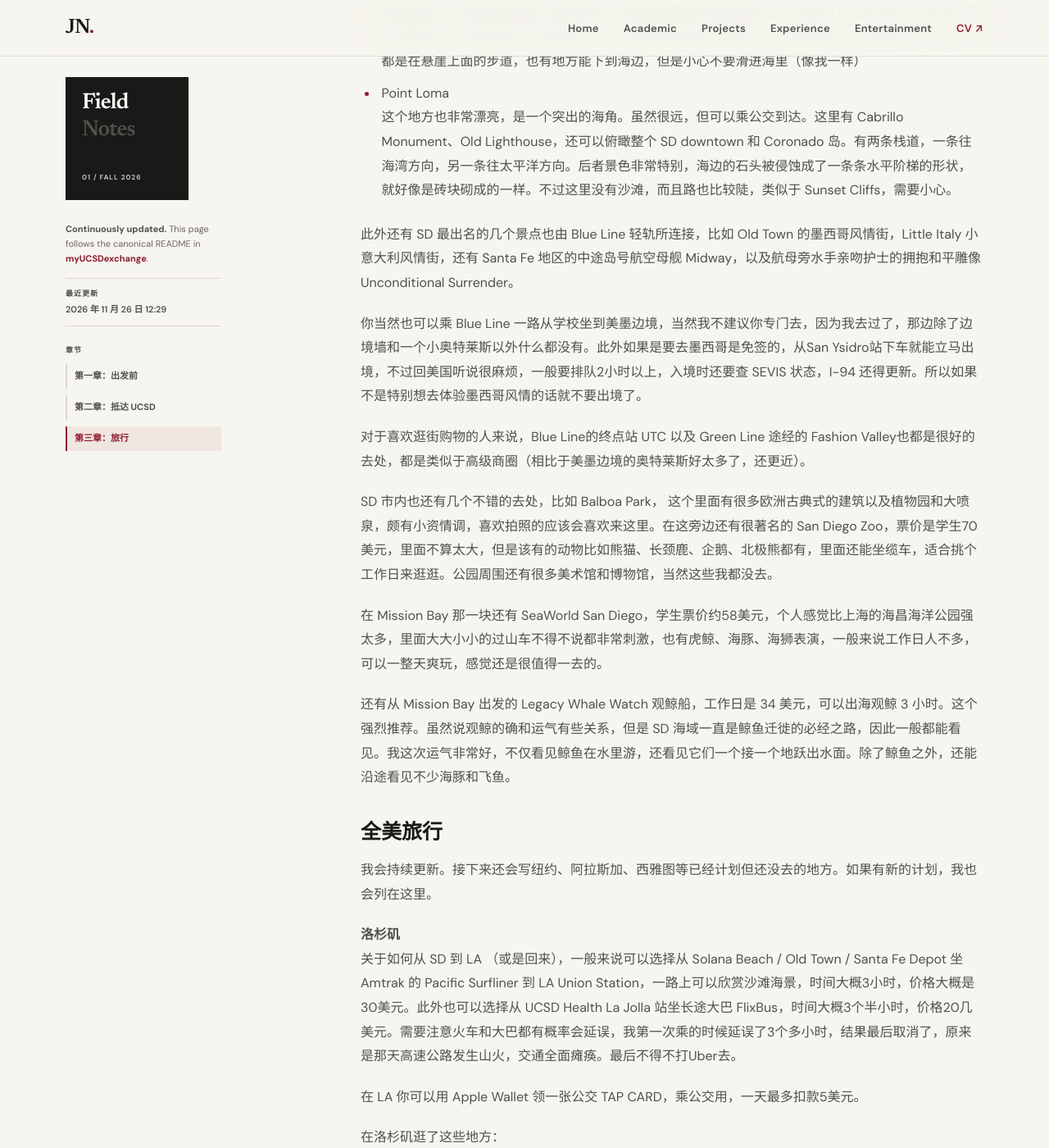
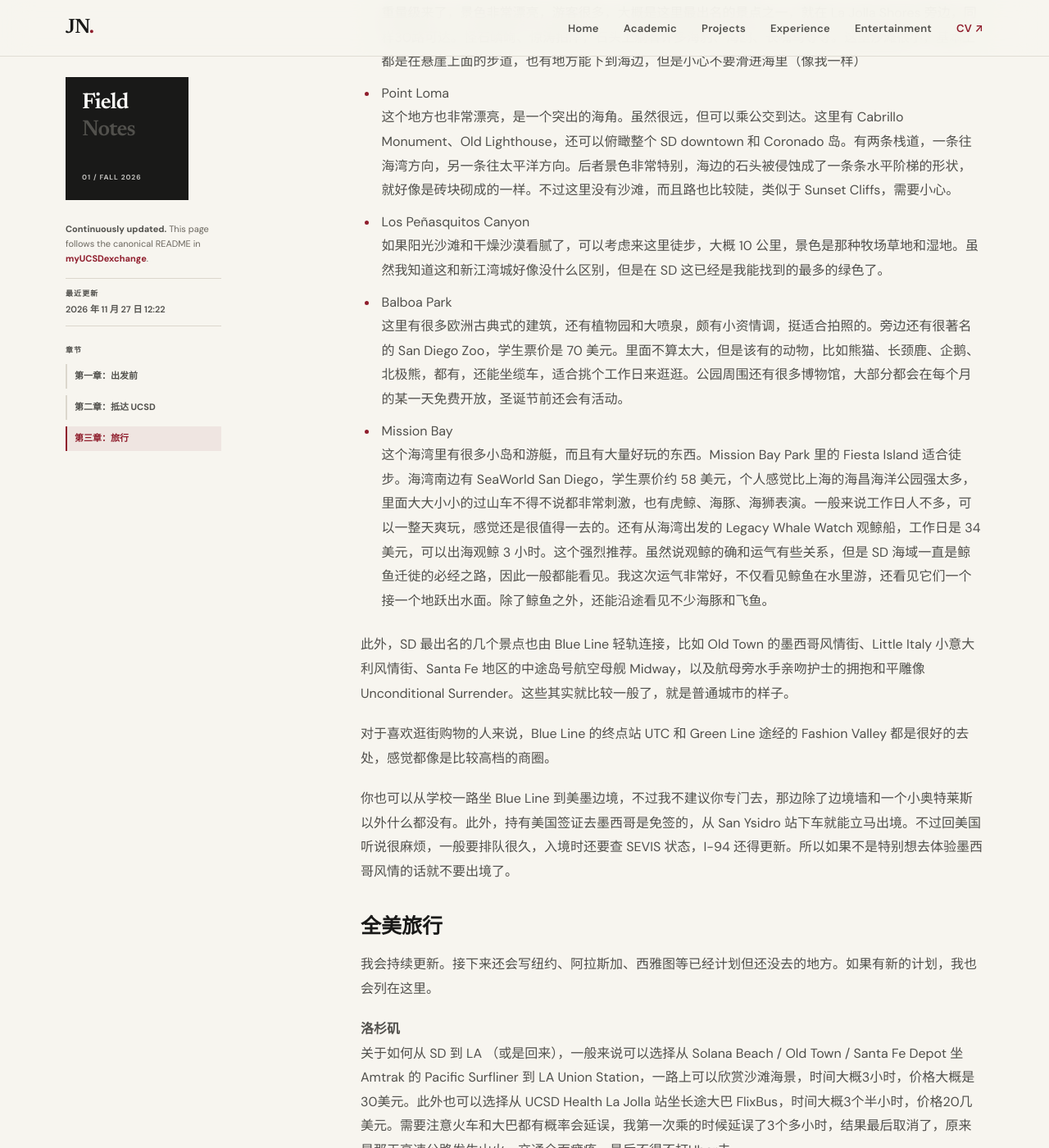
Before and after one commit to JunjieNian/JunjieNian.github.io, a Jekyll site: the page built from exchange-pages/3.md, in a window 1280 px wide and 1400 px high, scrolled down 1160 px. Shown: the whole window at 82% size. Built offline with Jekyll 4.4.1, drawn with Linux system fonts in a browser that asks for light colours.

Commit message:
Sync UCSD exchange notes

```diff
--- a/exchange-pages/3.md
+++ b/exchange-pages/3.md
@@ -4,8 +4,8 @@ layout: exchange
 title: "第三章：旅行 | 我的 UCSD 交换经历"
 description: "Junjie Nian 持续更新的 UCSD 交换经历：从申请、行前准备到校园生活，为后来的交换生提供个人经验参考。"
 permalink: "/exchange/3/"
-last_updated: "2026-11-26T12:29:43+08:00"
-last_updated_display: "2026 年 11 月 26 日 12:29"
+last_updated: "2026-11-27T12:22:36+08:00"
+last_updated_display: "2026 年 11 月 27 日 12:22"
 chapter_number: 3
 chapters:
   - number: 1
@@ -39,18 +39,18 @@ chapters:
   重量级来了，景色非常漂亮，游客很多，大概是这里最出名的景点之一，就在 La Jolla Shores 旁边，同样30路可达。怪石嶙峋、惊涛拍岸，石头上躺着许多海豹、海鸥、长嘴鸟等等。这里沙滩很小，基本上都是在悬崖上面的步道，也有地方能下到海边，但是小心不要滑进海里（像我一样）
 - Point Loma
   这个地方也非常漂亮，是一个突出的海角。虽然很远，但可以乘公交到达。这里有 Cabrillo Monument、Old Lighthouse，还可以俯瞰整个 SD downtown 和 Coronado 岛。有两条栈道，一条往海湾方向，另一条往太平洋方向。后者景色非常特别，海边的石头被侵蚀成了一条条水平阶梯的形状，就好像是砖块砌成的一样。不过这里没有沙滩，而且路也比较陡，类似于 Sunset Cliffs，需要小心。
+- Los Peñasquitos Canyon
+  如果阳光沙滩和干燥沙漠看腻了，可以考虑来这里徒步，大概 10 公里，景色是那种牧场草地和湿地。虽然我知道这和新江湾城好像没什么区别，但是在 SD 这已经是我能找到的最多的绿色了。
+- Balboa Park
+  这里有很多欧洲古典式的建筑，还有植物园和大喷泉，颇有小资情调，挺适合拍照的。旁边还有很著名的 San Diego Zoo，学生票价是 70 美元。里面不算太大，但是该有的动物，比如熊猫、长颈鹿、企鹅、北极熊，都有，还能坐缆车，适合挑个工作日来逛逛。公园周围还有很多博物馆，大部分都会在每个月的某一天免费开放，圣诞节前还会有活动。
+- Mission Bay
+  这个海湾里有很多小岛和游艇，而且有大量好玩的东西。Mission Bay Park 里的 Fiesta Island 适合徒步。海湾南边有 SeaWorld San Diego，学生票价约 58 美元，个人感觉比上海的海昌海洋公园强太多，里面大大小小的过山车不得不说都非常刺激，也有虎鲸、海豚、海狮表演。一般来说工作日人不多，可以一整天爽玩，感觉还是很值得一去的。还有从海湾出发的 Legacy Whale Watch 观鲸船，工作日是 34 美元，可以出海观鲸 3 小时。这个强烈推荐。虽然说观鲸的确和运气有些关系，但是 SD 海域一直是鲸鱼迁徙的必经之路，因此一般都能看见。我这次运气非常好，不仅看见鲸鱼在水里游，还看见它们一个接一个地跃出水面。除了鲸鱼之外，还能沿途看见不少海豚和飞鱼。
 
-此外还有 SD 最出名的几个景点也由 Blue Line 轻轨所连接，比如 Old Town 的墨西哥风情街，Little Italy 小意大利风情街，还有 Santa Fe 地区的中途岛号航空母舰 Midway，以及航母旁水手亲吻护士的拥抱和平雕像 Unconditional Surrender。
+此外，SD 最出名的几个景点也由 Blue Line 轻轨连接，比如 Old Town 的墨西哥风情街、Little Italy 小意大利风情街、Santa Fe 地区的中途岛号航空母舰 Midway，以及航母旁水手亲吻护士的拥抱和平雕像 Unconditional Surrender。这些其实就比较一般了，就是普通城市的样子。
 
-你当然也可以乘 Blue Line 一路从学校坐到美墨边境，当然我不建议你专门去，因为我去过了，那边除了边境墙和一个小奥特莱斯以外什么都没有。此外如果是要去墨西哥是免签的，从San Ysidro站下车就能立马出境，不过回美国听说很麻烦，一般要排队2小时以上，入境时还要查 SEVIS 状态，I-94 还得更新。所以如果不是特别想去体验墨西哥风情的话就不要出境了。
+对于喜欢逛街购物的人来说，Blue Line 的终点站 UTC 和 Green Line 途经的 Fashion Valley 都是很好的去处，感觉都像是比较高档的商圈。
 
-对于喜欢逛街购物的人来说，Blue Line的终点站 UTC 以及 Green Line 途经的 Fashion Valley也都是很好的去处，都是类似于高级商圈（相比于美墨边境的奥特莱斯好太多了，还更近）。
-
-SD 市内也还有几个不错的去处，比如 Balboa Park， 这个里面有很多欧洲古典式的建筑以及植物园和大喷泉，颇有小资情调，喜欢拍照的应该会喜欢来这里。在这旁边还有很著名的 San Diego Zoo，票价是学生70美元，里面不算太大，但是该有的动物比如熊猫、长颈鹿、企鹅、北极熊都有，里面还能坐缆车，适合挑个工作日来逛逛。公园周围还有很多美术馆和博物馆，当然这些我都没去。
-
-在 Mission Bay 那一块还有 SeaWorld San Diego，学生票价约58美元，个人感觉比上海的海昌海洋公园强太多，里面大大小小的过山车不得不说都非常刺激，也有虎鲸、海豚、海狮表演，一般来说工作日人不多，可以一整天爽玩，感觉还是很值得一去的。
-
-还有从 Mission Bay 出发的 Legacy Whale Watch 观鲸船，工作日是 34 美元，可以出海观鲸 3 小时。这个强烈推荐。虽然说观鲸的确和运气有些关系，但是 SD 海域一直是鲸鱼迁徙的必经之路，因此一般都能看见。我这次运气非常好，不仅看见鲸鱼在水里游，还看见它们一个接一个地跃出水面。除了鲸鱼之外，还能沿途看见不少海豚和飞鱼。
+你也可以从学校一路坐 Blue Line 到美墨边境，不过我不建议你专门去，那边除了边境墙和一个小奥特莱斯以外什么都没有。此外，持有美国签证去墨西哥是免签的，从 San Ysidro 站下车就能立马出境。不过回美国听说很麻烦，一般要排队很久，入境时还要查 SEVIS 状态，I-94 还得更新。所以如果不是特别想去体验墨西哥风情的话就不要出境了。
 
 ### 全美旅行
 
```
Also changed, not shown: exchange-pages/2.md (+2 -2 lines), exchange.md (+2 -2 lines).
